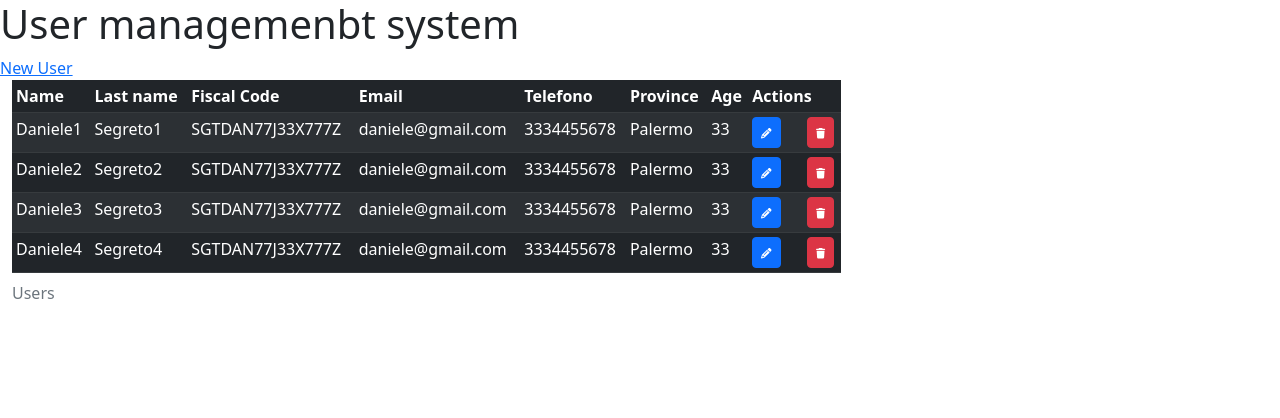
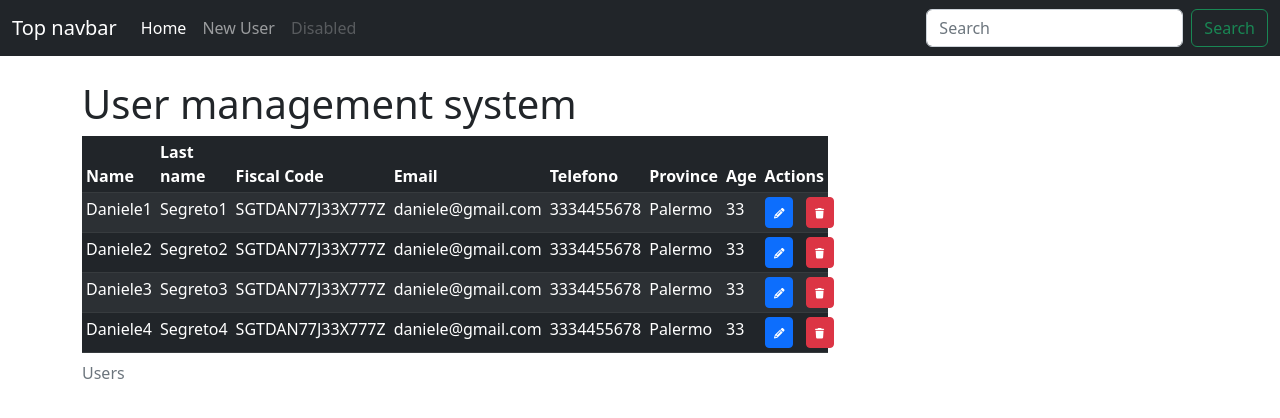
Before and after one commit to daniele-segreto/my-ums, an Angular app: page / in a window 1280 px wide. Shown: the top 418 px of the page. Built offline with nearby package versions, Linux system fonts and the light colour scheme.

Commit message:
Creazione Componente Navbar

```diff
--- a/src/app/app.component.html
+++ b/src/app/app.component.html
@@ -1,16 +1,16 @@
-<h1>User managemenbt system</h1>
-
-<a href="#" (click)="newUser()">New User</a>
-<div class="container-fluid">
+<!-- Ascolto l'evento (onNewUser), che chiamerà la funzione 'newUser' dell'app.component.ts (che fa la creazione dell'utente) -->
+<app-nav (onNewUser)="newUser()"></app-nav>
+<div class="container">
+  <h1>User management system</h1>
+  <!-- Lo togliamo per andarlo a mettere sulla barra di navigazione -->
+  <!-- <a href="#" (click)="newUser()">New User</a> -->
 
   <div class="row">
-    <div class="col-8">
+    <div class="col-md-7">
       <app-users (updateUser)="updateUser($event)"></app-users>
     </div>
-
-    <div class="col-4" *ngIf="showForm">
+    <div class="col-sm-5" *ngIf="showForm">
       <app-user-detail [user]="userSelected"></app-user-detail>
     </div>
   </div>
-
 </div>
--- a/src/app/app.component.ts
+++ b/src/app/app.component.ts
@@ -1,6 +1,5 @@
 import { Component } from '@angular/core';
-// import { User } from '../interfaces/user';
-import { User } from './classes/User'; // uso la classe anziché l’interfaccia
+import { User } from './classes/User';
 
 @Component({
   selector: 'app-root',
@@ -8,38 +7,17 @@
   styleUrls: ['./app.component.css']
 })
 export class AppComponent {
-  // Variabile che serve a definire l'utente selezionato
-  // userSelected: User | undefined;
-  // ho tolto undefined in modo da evitare errori in tempo di esecuzione, tutto questo viene controllato dallo strict messo nel file di configurazione tsconfig.json
-
-  // Finchè non creiamo una classe user che possiamo istanziare e creare un oggetto nuovo, possiamo inizializzare sia quì che nel costruttore in app.component.ts, un oggetto con le stesse proprietà della interface e con i valori vuoti (impostazioni che servono a rendere il codice più robusto)
-  // userSelected: User = {
-  //   id: 0, // aggiungo l'id
-  //   name: '',
-  //   lastname: '',
-  //   email: '',
-  //   fiscalcode: '',
-  //   province: '',
-  //   phone: '',
-  //   age: 0,
-  // }
-
-  // Inizializzo la variabile per mostrare il form a false
-  showForm = false; // ho tolto il tipo boolean, perchè quando abbiamo un valore di default lo interpreta in automatico
-
-  // In userSelected abbiamo un nuovo utente inizializzato attraverso la classe 'User' che implementa l'interfaccia 'UserInterface'
+  showForm = false;
   userSelected: User = new User();
 
-  // Modifica utente
   updateUser(user: User) {
-    this.showForm = true; // modifico la variabile a true, solo quando scatta questa funzione
-    this.userSelected = user; // L'utente selezionato sarà l'utente che viene passato come parametro in questa funzione
+    this.showForm = true;
+    this.userSelected = user;
   }
 
-  // Nuovo utente
   newUser() {
-    this.userSelected = new User(); // reinizializziamo userSelected (viene il form nuovo, senza alcun utente inserito)
-    this.showForm = true; // mostriamo il form
+    this.userSelected = new User();
+    this.showForm = true;
   }
 
 }
--- a/src/app/app.module.ts
+++ b/src/app/app.module.ts
@@ -8,13 +8,15 @@
 import { UserDetailComponent } from './user-detail/user-detail.component';
 import { FormsModule } from '@angular/forms';
 import { FontAwesomeModule } from '@fortawesome/angular-fontawesome';
+import { NavComponent } from './nav/nav.component';
 
 @NgModule({
   declarations: [
     AppComponent,
     UsersComponent,
     UserComponent,
-    UserDetailComponent
+    UserDetailComponent,
+    NavComponent
   ],
   imports: [
     BrowserModule,
--- /dev/null
+++ b/src/app/nav/nav.component.html
@@ -0,0 +1,25 @@
+<nav class="navbar navbar-expand-md navbar-dark bg-dark mb-4">
+  <div class="container-fluid">
+    <a class="navbar-brand" href="#">Top navbar</a>
+    <button class="navbar-toggler" type="button" data-bs-toggle="collapse" data-bs-target="#navbarCollapse" aria-controls="navbarCollapse" aria-expanded="false" aria-label="Toggle navigation">
+      <span class="navbar-toggler-icon"></span>
+    </button>
+    <div class="collapse navbar-collapse" id="navbarCollapse">
+      <ul class="navbar-nav me-auto mb-2 mb-md-0">
+        <li class="nav-item">
+          <a class="nav-link active" aria-current="page" href="#">Home</a>
+        </li>
+        <li class="nav-item">
+          <a class="nav-link" href="#" (click)="newUser()">New User</a>
+        </li>
+        <li class="nav-item">
+          <a class="nav-link disabled">Disabled</a>
+        </li>
+      </ul>
+      <form class="d-flex" role="search">
+        <input class="form-control me-2" type="search" placeholder="Search" aria-label="Search">
+        <button class="btn btn-outline-success" type="submit">Search</button>
+      </form>
+    </div>
+  </div>
+</nav>
--- /dev/null
+++ b/src/app/nav/nav.component.ts
@@ -0,0 +1,15 @@
+import { Component, EventEmitter, Output } from '@angular/core';
+
+@Component({
+  selector: 'app-nav',
+  templateUrl: './nav.component.html',
+  styleUrls: ['./nav.component.css']
+})
+export class NavComponent {
+  // Creo l'evento onNewUser, cioò quello che dobbiamo ascoltare su app.component.html
+  @Output() onNewUser = new EventEmitter();
+
+  newUser() {
+    this.onNewUser.emit(); // emett l'evento in modo che possa essere catturato dal componente padre
+  }
+}
--- a/src/app/user-detail/user-detail.component.html
+++ b/src/app/user-detail/user-detail.component.html
@@ -28,6 +28,7 @@
     <label for="province">Province</label>
     <input class="form-control" [(ngModel)]="user.province" type="text" name="province" id="phone">
   </div>
+
   <div class="form-group form-footer">
     <button class="btn btn-outline-secondary" (click)="resetForm(f.form)">RESET</button>
     <button class="btn btn-success" (click)="saveUser()">SAVE</button>
```
Also changed, not shown: src/app/nav/nav.component.css (added), 1 other file (tests, documents, lock files or other folders).
